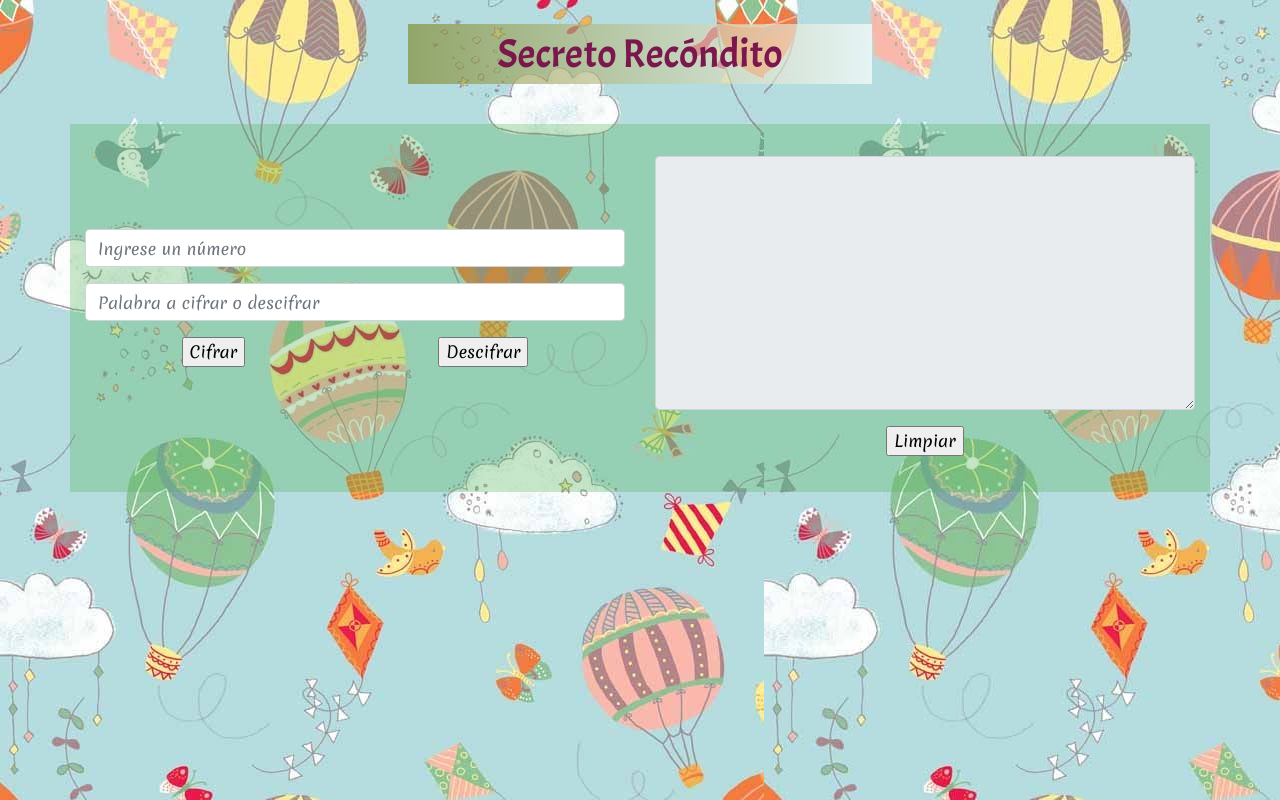
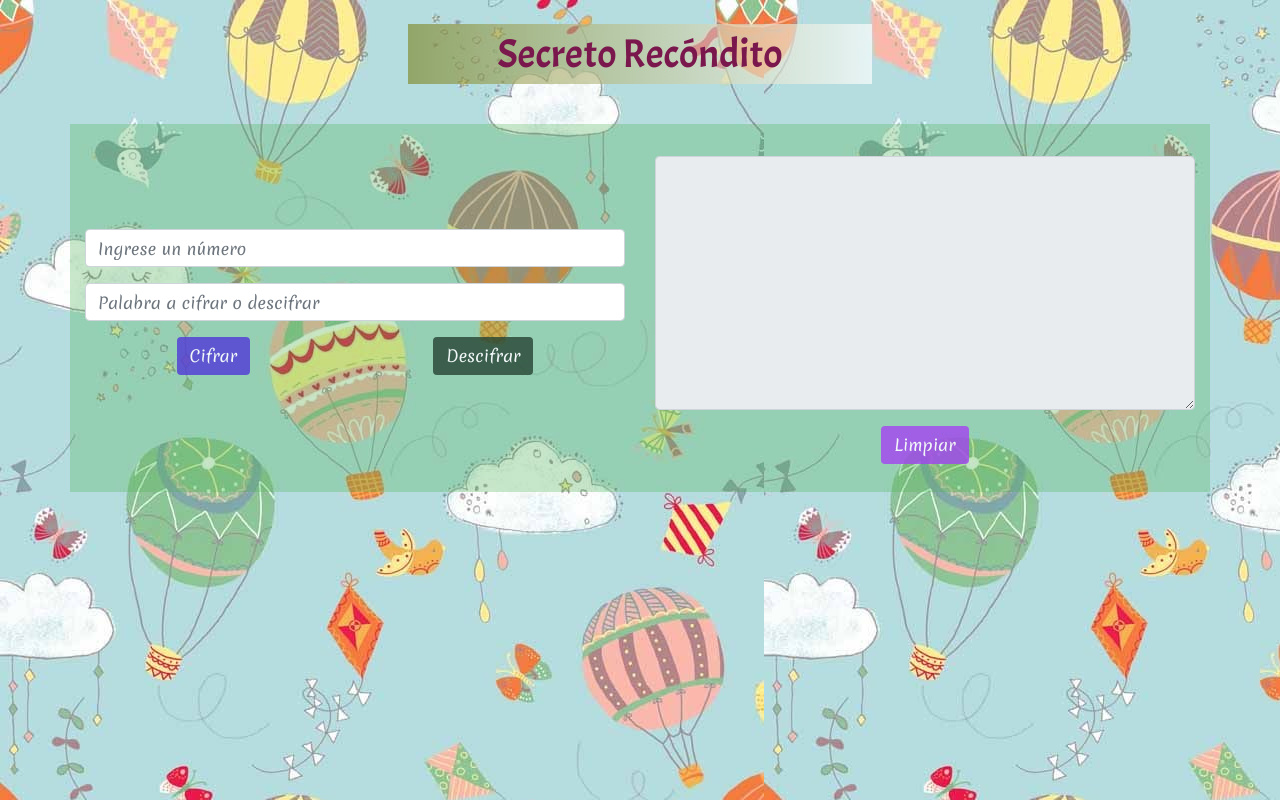
Before and after one commit to marelywoody/cesarCifrado, a website: page src/index.html in a window 1280 px wide. Drawn offline with nearby package versions, Linux system fonts and the light colour scheme.

Commit message:
estilo de botones

```diff
--- a/src/css/style.css
+++ b/src/css/style.css
@@ -36,6 +36,21 @@ header{
   bottom: 1em;
 }
 
+#encod {
+  background-color: rgba(81, 57, 216, 0.8);
+  color: rgb(241, 246, 248);
+}
+
+#decod {
+  background-color: rgba(37, 68, 50, 0.8);
+  color: rgb(241, 246, 248);
+}
+
+#delete {
+  background-color: rgba(163, 68, 241, 0.8);
+  color: rgb(241, 246, 248);
+}
+
 @media screen and (max-width: 991px) {
   #container-textarea {
     top:2em;
--- a/src/index.html
+++ b/src/index.html
@@ -23,9 +23,9 @@
         <form>
           <input type="number" id="offset" min="0" class="form-control" placeholder="Ingrese un número">
           <input type="text" id="word" size="10" class="form-control" placeholder="Palabra a cifrar o descifrar">
-          <div class="btn-group btn-group-toggle d-flex justify-content-around">
-            <input type="button" value="Cifrar" id="encod">
-            <input type="button" value="Descifrar" id="decod">
+          <div class="btn-group-toggle d-flex justify-content-around">
+            <input type="button" class="btn" value="Cifrar" id="encod">
+            <input type="button" class="btn" value="Descifrar" id="decod">
           </div>
         </form>
       </div>
@@ -33,7 +33,7 @@
         <form>
           <textarea id="encodDecod" class="form-control" cols="50" rows="10" disabled></textarea>
           <div class="d-flex justify-content-center">
-            <input type="button" value="Limpiar" id="delete">
+            <input type="button" class="btn" value="Limpiar" id="delete">
           </div>
         </form>
       </div>
```
